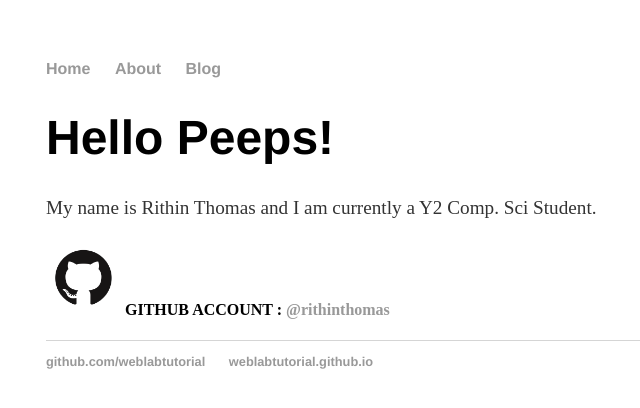
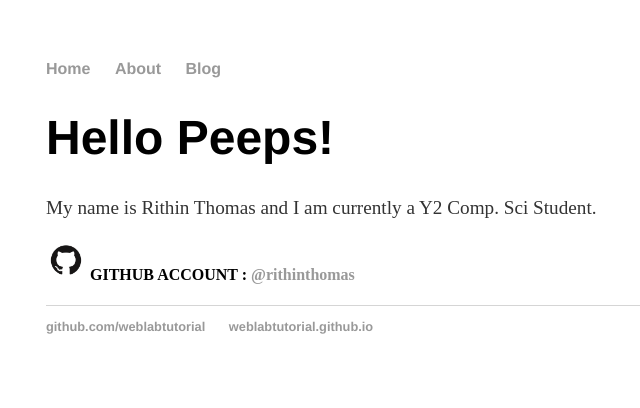
Before and after one commit to rithinthomas/rithinthomas.github.io, a Jekyll site: the page built from about/index.html, in a window 1280 px wide. Shown: the top 408 px of the page, without its empty margins (146-786 px from the left). Built offline with Jekyll 4.4.1, drawn with Linux system fonts in a browser that asks for light colours.

Commit message:
Update index.html

```diff
--- a/about/index.html
+++ b/about/index.html
@@ -9,7 +9,7 @@ title: Hello Peeps!
 
 
   <h4>
-   <img src="/images/GitHub-Mark.png" alt="Alt text" title="Git logo" width = 75/>
+   <img src="/images/GitHub-Mark.png" alt="Alt text" title="Git logo" width = 40/>
       GITHUB ACCOUNT :
       <a href="https://github.com/rithinthomas">@rithinthomas</a>
   </h4>
```
